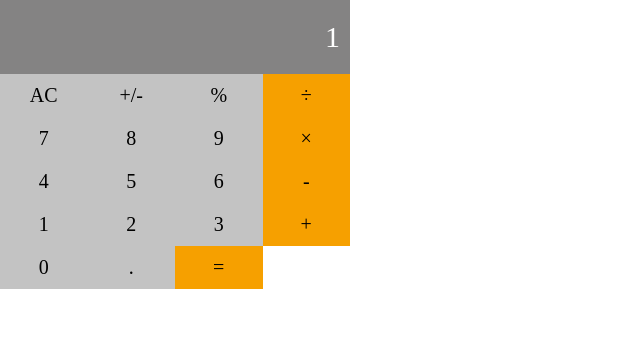
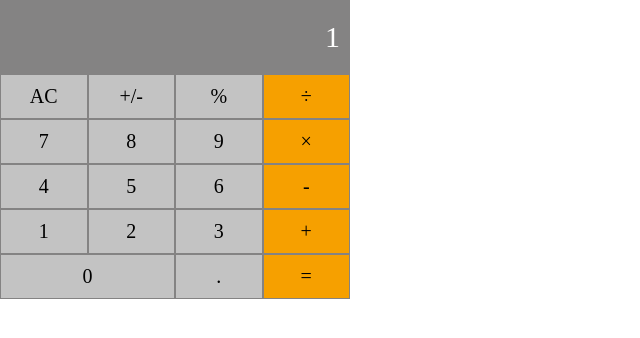
Before and after one commit to DavidEspinoG/math_magicians, a React (Create React App) app: page / in a window 1280 px wide. Shown: the top 338 px of the page, without its empty margins (0-640 px from the left). Built offline with nearby package versions, Linux system fonts and the light colour scheme.

Commit message:
Add styling to calculator buttons

```diff
--- a/src/components/CalculatorButton.js
+++ b/src/components/CalculatorButton.js
@@ -2,7 +2,7 @@ import PropTypes from 'prop-types';
 import '../styles/CalculatorButton.css';
 
 const CalculatorButton = ({ content, color }) => (
-  <div className={`calculator-button ${color}`}>
+  <div className={`calculator-button ${color} ${content === '0' ? 'large' : ''}`}>
     <span>{content}</span>
   </div>
 );
--- a/src/styles/CalculatorButton.css
+++ b/src/styles/CalculatorButton.css
@@ -4,6 +4,7 @@
   display: flex;
   justify-content: center;
   align-items: center;
+  border: 0.5px solid var(--gray);
 }
 
 .gray {
@@ -13,3 +14,7 @@
 .orange {
   background-color: var(--orange);
 }
+
+.large {
+  grid-column: 1/3;
+}
```
